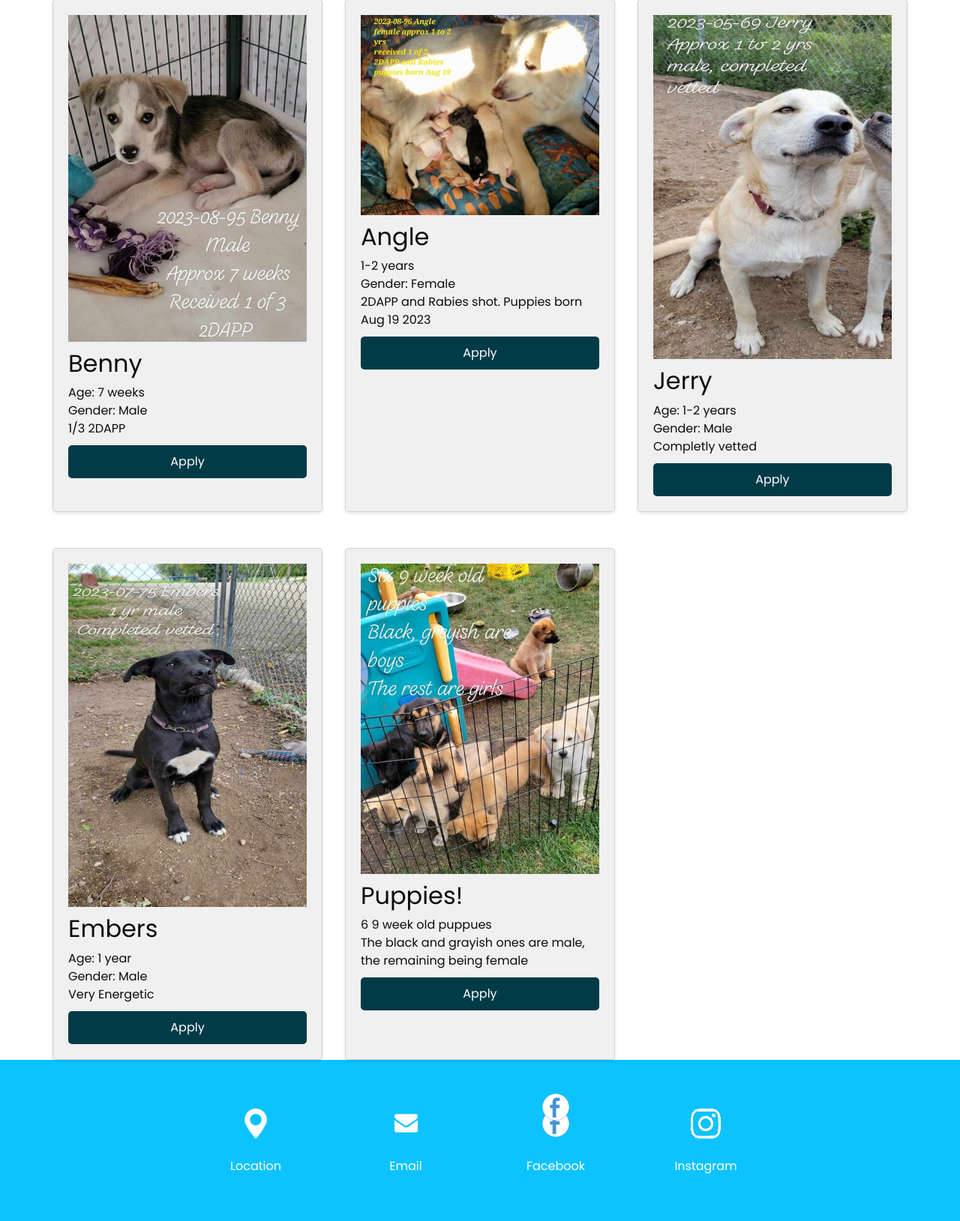
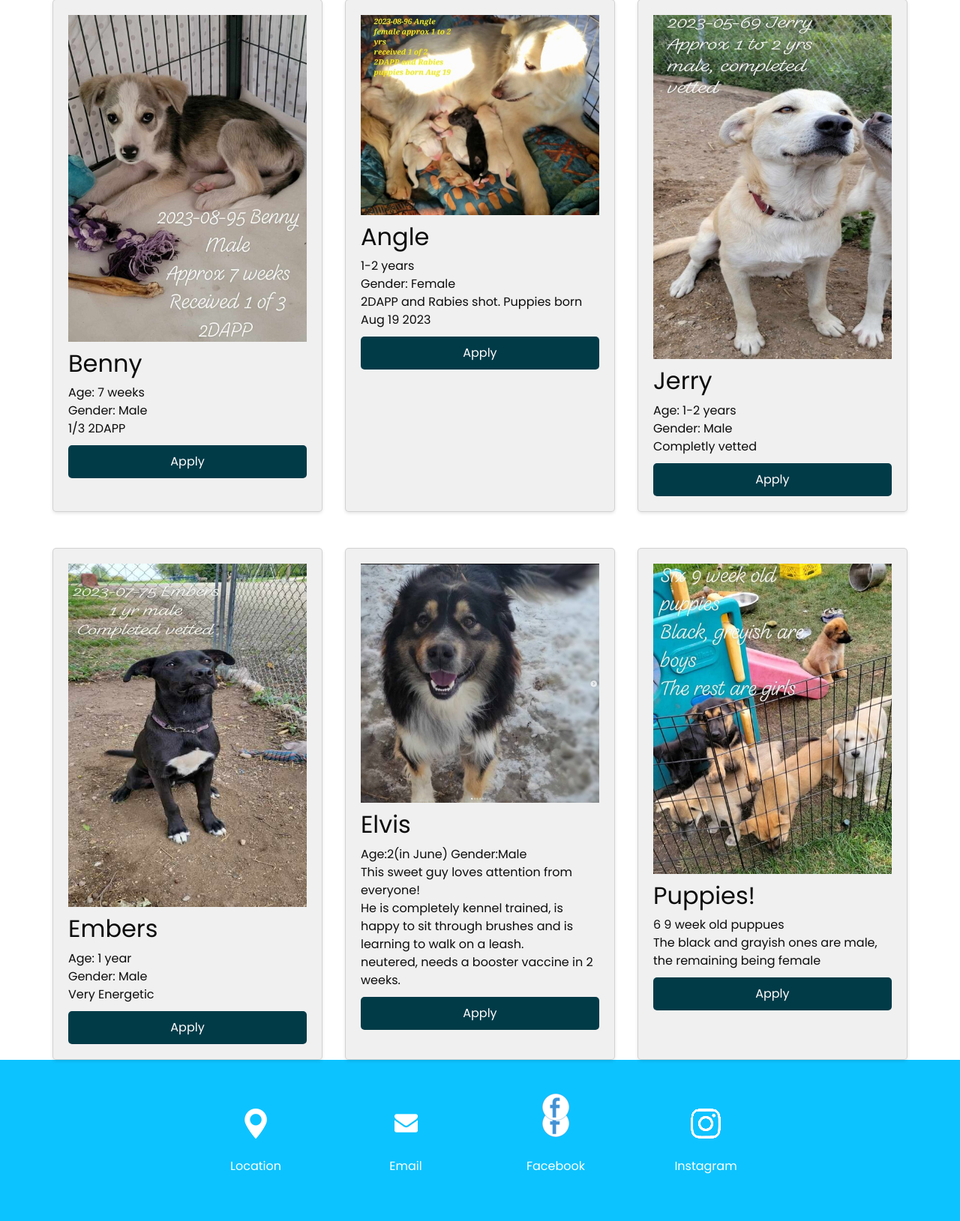
Before and after one commit to FrostWolf31/DogAdoption, a Django app: page /dogselect.html in a window 1280 px wide. Shown: the part 914-2543 px from the top of the page at 75% size. Run offline with Django 4.2, Linux system fonts and the light colour scheme; some libraries are stand-ins or nearby versions.

Commit message:
Elvis added

```diff
--- a/Main/templates/dogselect.html
+++ b/Main/templates/dogselect.html
@@ -230,7 +230,7 @@
   </body>
 
 
-<!--Row 2-->
+<!--Row 3-->
 <br>
 <br>
 <section>
@@ -249,6 +249,19 @@
 
     <div class="card">
       <div>
+        <img src="{% static 'website/images/Elvis.png'%}" alt="Image 2">
+        <h2>Elvis</h2>
+      </div>
+      <p>Age:2(in June) Gender:Male
+        <br> This sweet guy loves attention from everyone!
+        <br> He is completely kennel trained, is happy to sit through brushes and is learning to walk on a leash.
+        <br> neutered, needs a booster vaccine in 2 weeks.
+      </p>
+      <a href="https://docs.google.com/forms/d/e/1FAIpQLSeuD4RjDlrqOFjSsf1rENyi47WSV0zzSY9YFW6Wu-SMnpcUGA/viewform?usp=sf_link" class="apply-button">Apply</a>
+    </div>
+
+    <div class="card">
+      <div>
         <img src="{% static 'website/images/puppies.jpeg'%}" alt="Image 2">
         <h2>Puppies!</h2>
       </div>
@@ -258,7 +271,6 @@
       </p>
       <a href="https://docs.google.com/forms/d/e/1FAIpQLSeuD4RjDlrqOFjSsf1rENyi47WSV0zzSY9YFW6Wu-SMnpcUGA/viewform?usp=sf_link" class="apply-button">Apply</a>
     </div>
-
 
 </section>
 <!-- ... (your existing info section and script references) ... -->
```
Also changed, not shown: static/website/images/Elvis.png (added).
